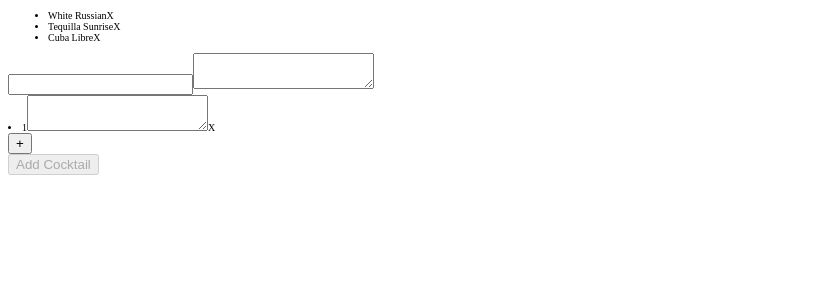
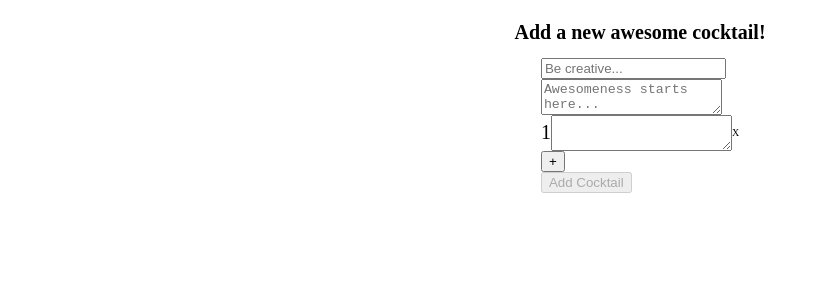
Before and after one commit to SirMatters/make-a_drink-vanilla, a React (Create React App) app: page / in a window 1280 px wide. Shown: the top 300 px of the page, without its empty margins (0-819 px from the left). Built offline with nearby package versions, Linux system fonts and the light colour scheme.

Commit message:
Add a bit NewCocktail styling and classes

```diff
--- a/src/components/App.js
+++ b/src/components/App.js
@@ -13,7 +13,13 @@ class App extends React.Component {
   }
 
   render() {
-    return Object.keys(this.props.cocktails).length !== 0 && <NewCocktail />;
+    return (
+      <div className='app'>
+        <div className='container'>
+          {Object.keys(this.props.cocktails).length !== 0 && <NewCocktail />}
+        </div>
+      </div>
+    );
   }
 }
 
--- a/src/components/NewCocktail.js
+++ b/src/components/NewCocktail.js
@@ -33,7 +33,7 @@ class NewCocktail extends React.Component {
     dispatch(handleDeleteCocktail(id));
   };
 
-  onInputChange = (event) => {
+  handleInputChange = (event) => {
     const { name, value } = event.target;
     this.setState(() => ({
       newCocktail: {
@@ -86,9 +86,10 @@ class NewCocktail extends React.Component {
 
   render() {
     const { name, description, steps } = this.state.newCocktail;
-    const { cocktails } = this.props;
+    // const { cocktails } = this.props;
     return (
-      <div>
+      <div className='new-cocktail'>
+        {/*
         <div>
           <ul>
             {Object.keys(cocktails).map((c) => {
@@ -100,18 +101,28 @@ class NewCocktail extends React.Component {
               );
             })}
           </ul>
-        </div>
-        <form onSubmit={this.onSumbmit}>
-          <input value={name} onChange={this.onInputChange} name='name' />
+          </div>
+          */}
+        <h1 className='new-cocktail__title'>Add a new awesome cocktail!</h1>
+        <form className='new-cocktail__form' onSubmit={this.onSumbmit}>
+          <input
+            className='new-cocktail__name'
+            value={name}
+            onChange={this.handleInputChange}
+            name='name'
+            placeholder='Be creative...'
+          />
           <textarea
+            className='new-cocktail__description'
             name='description'
             value={description}
-            onChange={this.onInputChange}
+            onChange={this.handleInputChange}
+            placeholder='Awesomeness starts here...'
           />
-          <div className='new-cocktail__steps'>
+          <div className='new-cocktail__steps-container'>
             {Object.keys(steps).map((s) => (
-              <li key={`step-${s}`}>
-                <span>{s}</span>
+              <li className='new-cocktail__step' key={`step-${s}`}>
+                <span className='step__number'>{s}</span>
                 <textarea
                   value={steps[s]}
                   name={`step-${s}`}
@@ -130,7 +141,11 @@ class NewCocktail extends React.Component {
               +
             </button>
           </div>
-          <button disabled={name === ''} type='submit'>
+          <button
+            className='new-coctail__submit'
+            disabled={name === ''}
+            type='submit'
+          >
             Add Cocktail
           </button>
         </form>
--- a/src/index.css
+++ b/src/index.css
@@ -1,6 +1,13 @@
 :root {
   font-size: 10px;
   box-sizing: border-box;
+  margin: 0;
+  padding: 0;
+}
+
+.container {
+  margin: 0 auto;
+  width: 1200px;
 }
 
 .card-container {
@@ -36,3 +43,26 @@
 .cocktail-card__info {
   flex-grow: 1;
 }
+
+.new-cocktail {
+  display: flex;
+  flex-direction: column;
+  align-items: center;
+}
+
+.new-cocktail__description {
+  display: block;
+}
+
+.new-cocktail__steps-container {
+  list-style: none;
+}
+
+.new-cocktail__step {
+  display: flex;
+  align-items: center;
+}
+
+.step__number {
+  font-size: 2em;
+}
```
